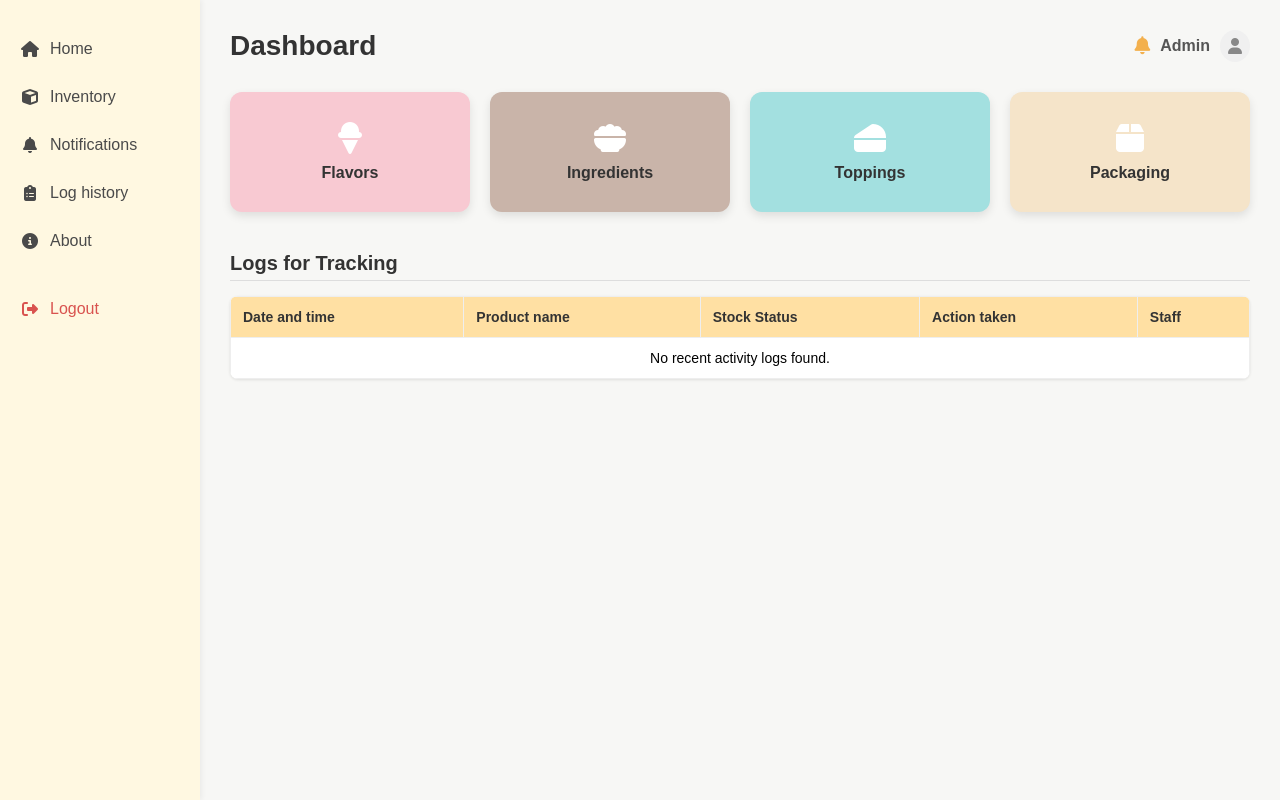
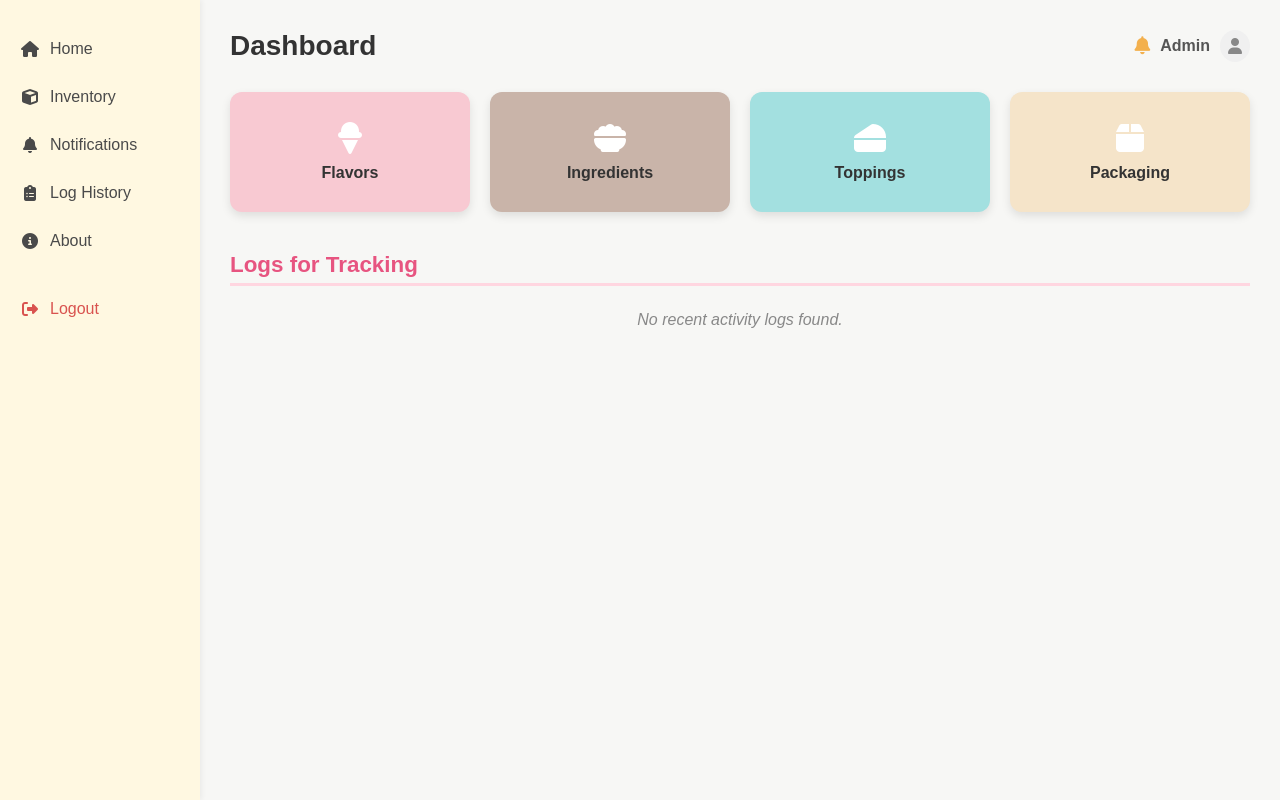
Before and after one commit to mgdejuan/ASGProjetcs---Final-Copy, a Django app: page /home/ in a window 1280 px wide. Run offline with Django 5.2, Linux system fonts and the light colour scheme; a user stored in the database is signed in; some libraries are stand-ins or nearby versions.

Commit message:
logs for tracking

```diff
--- a/AGSProjects/sidebar/static/css/home.css
+++ b/AGSProjects/sidebar/static/css/home.css
@@ -1,6 +1,6 @@
 /* home.css */
 
-/* Global Reset and Layout */
+/* --- Global Reset and Layout --- */
 * {
     box-sizing: border-box;
     font-family: 'Poppins', sans-serif;
@@ -9,7 +9,7 @@
 }
 
 body {
-    background-color: #f7f7f5; /* Light cream/beige background */
+    background-color: #f7f7f5;
     min-height: 100vh;
 }
 
@@ -17,10 +17,10 @@ body {
     display: flex;
 }
 
-/* --- Sidebar Styling --- */
+/* --- Sidebar --- */
 .sidebar {
     width: 200px;
-    background-color: #fff8e1; /* Pale yellow background matching dashboard header */
+    background-color: #fff8e1;
     padding: 20px 0;
     min-height: 100vh;
     box-shadow: 2px 0 5px rgba(0, 0, 0, 0.05);
@@ -51,12 +51,12 @@ body {
 }
 
 .sidebar ul li a:hover {
-    background-color: #ffeeb3; /* Lighter hover color */
+    background-color: #ffeeb3;
     color: #333;
 }
 
 .sidebar .logout a {
-    color: #d9534f; /* Red for logout */
+    color: #d9534f;
     margin-top: 30px;
 }
 
@@ -92,7 +92,7 @@ body {
 }
 
 .notification-icon {
-    color: #f3b04d; /* Golden orange icon */
+    color: #f3b04d;
     font-size: 18px;
     text-decoration: none;
 }
@@ -104,7 +104,7 @@ body {
     color: #888;
 }
 
-/* --- Cards Section --- */
+/* --- Cards --- */
 .cards {
     display: grid;
     grid-template-columns: repeat(4, 1fr);
@@ -139,57 +139,73 @@ body {
 .card p {
     font-size: 16px;
     font-weight: 600;
-    color: #333; /* Dark text over pale background */
+    color: #333;
 }
 
-/* Card Colors matching dashboard image */
+/* Card Colors */
 .card.flavor {
-    background-color: #f8c9d2; /* Pink */
+    background-color: #f8c9d2;
 }
 
 .card.ingredients {
-    background-color: #c9b4a9; /* Brown/Taupe */
+    background-color: #c9b4a9;
 }
 
 .card.toppings {
-    background-color: #a3e0e0; /* Aqua/Light Blue */
+    background-color: #a3e0e0;
 }
 
 .card.packaging {
-    background-color: #f5e4c9; /* Pale Orange/Cream */
+    background-color: #f5e4c9;
 }
 
-/* --- Log Table Section --- */
+/* --- Log Section (Sentence Style) --- */
+.log-section {
+    margin-top: 30px;
+}
+
 .log-section h2 {
-    font-size: 20px;
-    color: #333;
+    color: #e75480;
     margin-bottom: 15px;
-    border-bottom: 1px solid #ddd;
+    font-size: 1.4rem;
+    border-bottom: 3px solid #ffd6e0;
     padding-bottom: 5px;
 }
 
-.log-section table {
-    width: 100%;
-    border-collapse: collapse;
-    background-color: white;
-    font-size: 14px;
-    border-radius: 8px;
-    overflow: hidden;
-    box-shadow: 0 1px 3px rgba(0,0,0,0.1);
+.log-list {
+    display: flex;
+    flex-direction: column;
+    gap: 12px;
 }
 
-.log-section th, .log-section td {
-    border: 1px solid #eee;
-    padding: 12px;
-    text-align: left;
+.log-entry {
+    background: #fff0f5;
+    border-left: 5px solid #e75480;
+    padding: 12px 15px;
+    border-radius: 10px;
+    box-shadow: 0 2px 6px rgba(0, 0, 0, 0.05);
+    transition: 0.3s ease;
+    display: flex;
+    align-items: center;
+    flex-wrap: wrap;
+    gap: 6px;
+    line-height: 1.5;
 }
 
-.log-section th {
-    background-color: #ffe0a3; /* Light header color */
-    color: #333;
-    font-weight: 600;
+.log-entry:hover {
+    background: #ffe4eb;
+    transform: translateY(-2px);
 }
 
-.log-section tr:nth-child(even) {
-    background-color: #f9f9f9;
+.log-entry i {
+    color: #e75480;
+    margin-right: 6px;
+    font-size: 14px;
 }
+
+.no-data {
+    text-align: center;
+    color: #888;
+    font-style: italic;
+    margin-top: 10px;
+}
--- a/AGSProjects/sidebar/templates/sidebar/home.html
+++ b/AGSProjects/sidebar/templates/sidebar/home.html
@@ -5,24 +5,30 @@
     <meta charset="UTF-8">
     <meta name="viewport" content="width=device-width, initial-scale=1.0">
     <title>Dashboard - Sweets N’ Treats</title>
+
+    <!-- CSS -->
     <link rel="stylesheet" href="{% static 'css/home.css' %}">
+
+    <!-- Font Awesome -->
     <link rel="stylesheet" href="https://cdnjs.cloudflare.com/ajax/libs/font-awesome/6.5.0/css/all.min.css">
-    <script src="https://kit.fontawesome.com/a076d05399.js" crossorigin="anonymous"></script>
 </head>
 <body>
     <div class="container">
+        <!-- Sidebar -->
         <aside class="sidebar">
             <ul>
                 <li><a href="{% url 'home' %}"><i class="fa-solid fa-house"></i> Home</a></li>
                 <li><a href="{% url 'inventory' %}"><i class="fa-solid fa-cube"></i> Inventory</a></li>
                 <li><a href="{% url 'notifications' %}"><i class="fa-solid fa-bell"></i> Notifications</a></li>
-                <li><a href="{% url 'log_history' %}"><i class="fa-solid fa-clipboard-list"></i> Log history</a></li>
+                <li><a href="{% url 'log_history' %}"><i class="fa-solid fa-clipboard-list"></i> Log History</a></li>
                 <li><a href="{% url 'about' %}"><i class="fa-solid fa-circle-info"></i> About</a></li>
                 <li class="logout"><a href="{% url 'logout' %}"><i class="fa-solid fa-right-from-bracket"></i> Logout</a></li>
             </ul>
         </aside>
 
+        <!-- Main Content -->
         <main class="main-content">
+            <!-- Topbar -->
             <header class="topbar">
                 <h1>Dashboard</h1>
                 <div class="user-info">
@@ -34,6 +40,7 @@
                 </div>
             </header>
 
+            <!-- Dashboard Cards -->
             <section class="cards">
                 <a href="{% url 'flavors' %}" class="card flavor">
                     <i class="fa-solid fa-ice-cream"></i>
@@ -53,44 +60,30 @@
                 </a>
             </section>
 
+            <!-- Logs Section -->
             <section class="log-section">
                 <h2>Logs for Tracking</h2>
-                <table>
-                    <thead>
-                        <tr>
-                            <th>Date and time</th>
-                            <th>Product name</th>
-                            <th>Stock Status</th>
-                            <th>Action taken</th>
-                            <th>Staff</th>
-                        </tr>
-                    </thead>
-                    <tbody>
-                        {% for log in recent_logs %}
-                        <tr>
-                            <td>{{ log.date_and_time|date:"m-d-y" }}</td>
-
-                            <td>{{ log.product_name }}</td>
-
-                            <td>{{ log.stock_status|default_if_none:"-" }}</td>
-
-                            <td>
-                                {% if log.action_taken == 'LOGIN' %}
-                                    {{ log.details }}
-                                {% else %}
-                                    {{ log.get_action_taken_display }}
-                                {% endif %}
-                            </td>
-
-                            <td>Staff {{ log.staff.username|default:"System"|title }}</td>
-                        </tr>
-                        {% empty %}
-                        <tr>
-                            <td colspan="5" style="text-align:center;">No recent activity logs found.</td>
-                        </tr>
-                        {% endfor %}
-                    </tbody>
-                </table>
+                <div class="log-list">
+                    {% for log in recent_logs %}
+                        <div class="log-entry">
+                            <i class="fa-regular fa-clock"></i>
+                            <strong>{{ log.date_and_time|date:"F j, Y, g:i A" }}</strong> —
+                            {% if log.action_taken == "LOGIN" %}
+                                Admin {{ log.staff.username|default:"System"|title }} successfully logged in.
+                            {% elif log.action_taken == "ADD" %}
+                                {{ log.staff.username|title }} added {{ log.product_name }} to inventory ({{ log.stock_status|default:"N/A" }}).
+                            {% elif log.action_taken == "UPDATE" %}
+                                {{ log.staff.username|title }} updated {{ log.product_name }} ({{ log.stock_status|default:"N/A" }}).
+                            {% elif log.action_taken == "DELETE" %}
+                                {{ log.staff.username|title }} deleted {{ log.product_name }} from inventory.
+                            {% else %}
+                                {{ log.staff.username|title }} performed an action: {{ log.get_action_taken_display }}.
+                            {% endif %}
+                        </div>
+                    {% empty %}
+                        <p class="no-data">No recent activity logs found.</p>
+                    {% endfor %}
+                </div>
             </section>
         </main>
     </div>
```
Also changed, not shown: AGSProjects/db.sqlite3.
